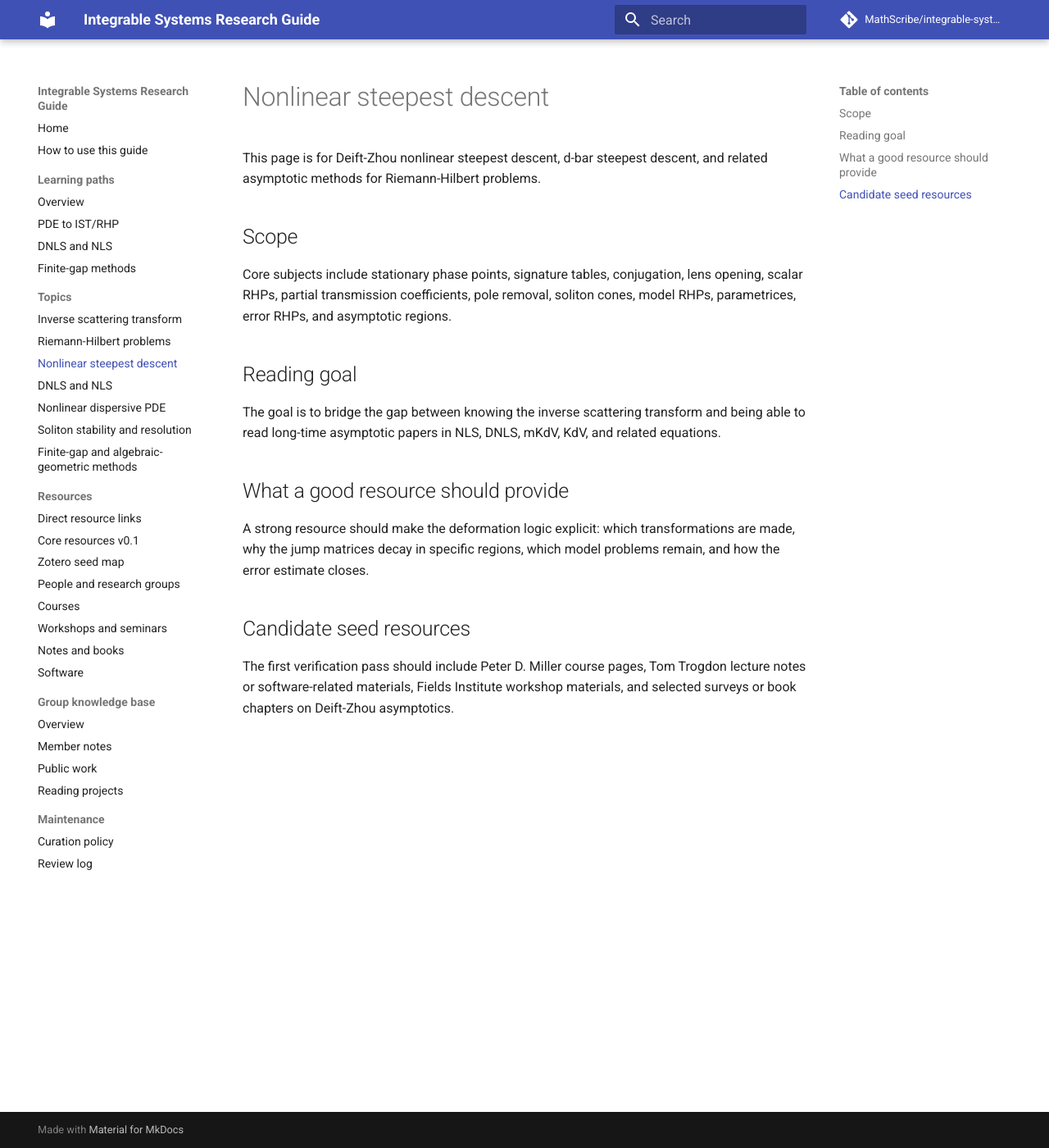
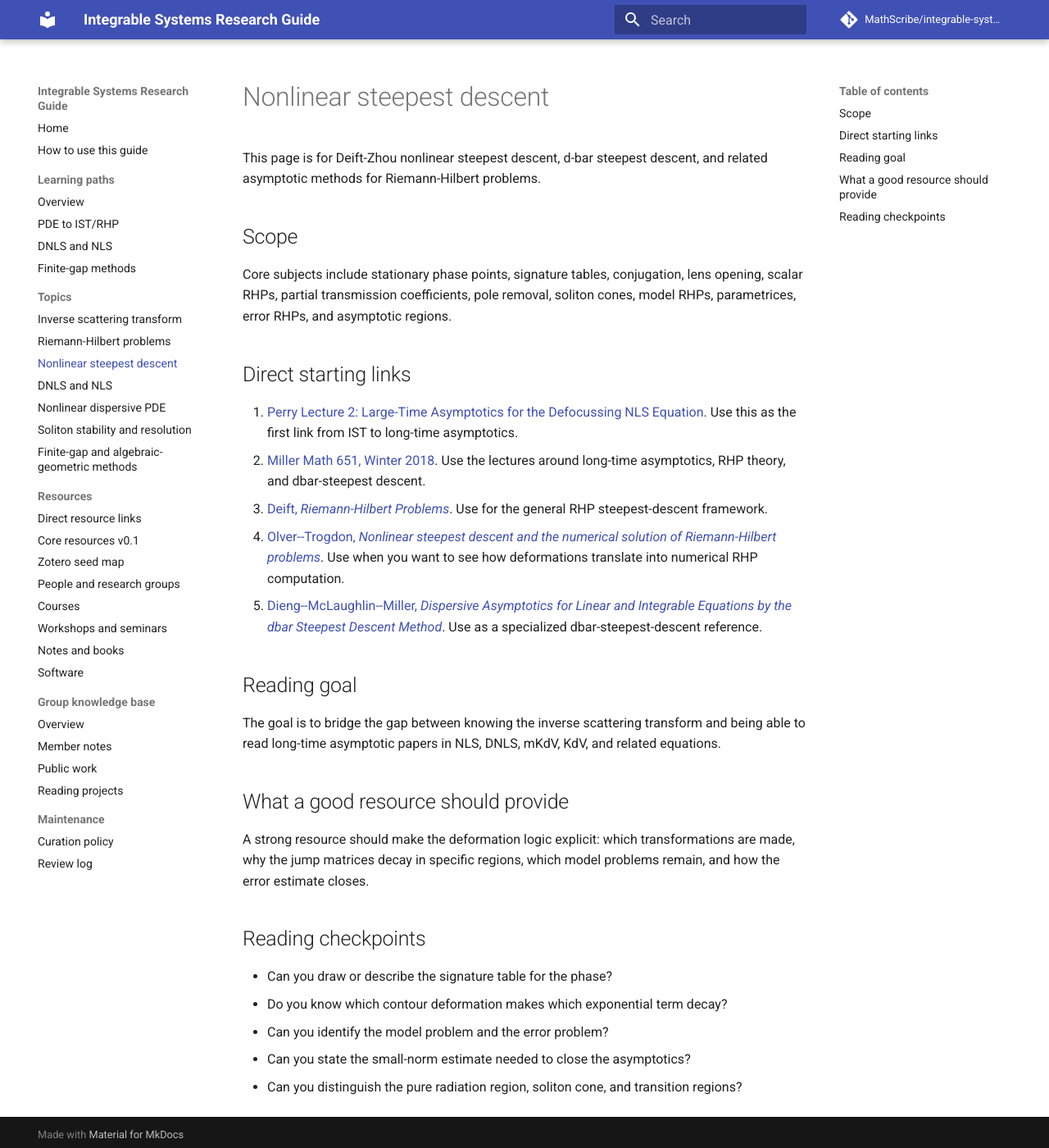
Before and after one commit to MathScribe/integrable-systems-guide, an MkDocs documentation site: the page built from docs/topics/nonlinear-steepest-descent.md, in a window 1280 px wide and 1400 px high. Shown: the whole window at 82% size. Built offline with MkDocs 1.6.1 and Material for MkDocs 9.7.7, drawn with Linux system fonts in a browser that asks for light colours; comment, search, counter and statistics services are not loaded.

Commit message:
Add direct nonlinear steepest descent links

```diff
--- a/docs/topics/nonlinear-steepest-descent.md
+++ b/docs/topics/nonlinear-steepest-descent.md
@@ -5,6 +5,14 @@ This page is for Deift-Zhou nonlinear steepest descent, d-bar steepest descent,
 ## Scope
 
 Core subjects include stationary phase points, signature tables, conjugation, lens opening, scalar RHPs, partial transmission coefficients, pole removal, soliton cones, model RHPs, parametrices, error RHPs, and asymptotic regions.
+
+## Direct starting links
+
+1. [Perry Lecture 2: Large-Time Asymptotics for the Defocussing NLS Equation](https://www.ms.uky.edu/~perry/Tsinghua-2025/Tsinghua-Lecture-2.pdf). Use this as the first link from IST to long-time asymptotics.
+2. [Miller Math 651, Winter 2018](https://websites.umich.edu/~millerpd/CurrentCourses/651_Winter18.html). Use the lectures around long-time asymptotics, RHP theory, and dbar-steepest descent.
+3. [Deift, *Riemann-Hilbert Problems*](https://arxiv.org/abs/1903.08304). Use for the general RHP steepest-descent framework.
+4. [Olver--Trogdon, *Nonlinear steepest descent and the numerical solution of Riemann-Hilbert problems*](https://arxiv.org/abs/1205.5604). Use when you want to see how deformations translate into numerical RHP computation.
+5. [Dieng--McLaughlin--Miller, *Dispersive Asymptotics for Linear and Integrable Equations by the dbar Steepest Descent Method*](https://arxiv.org/abs/1809.01222). Use as a specialized dbar-steepest-descent reference.
 
 ## Reading goal
 
@@ -14,6 +22,10 @@ The goal is to bridge the gap between knowing the inverse scattering transform a
 
 A strong resource should make the deformation logic explicit: which transformations are made, why the jump matrices decay in specific regions, which model problems remain, and how the error estimate closes.
 
-## Candidate seed resources
+## Reading checkpoints
 
-The first verification pass should include Peter D. Miller course pages, Tom Trogdon lecture notes or software-related materials, Fields Institute workshop materials, and selected surveys or book chapters on Deift-Zhou asymptotics.
+- Can you draw or describe the signature table for the phase?
+- Do you know which contour deformation makes which exponential term decay?
+- Can you identify the model problem and the error problem?
+- Can you state the small-norm estimate needed to close the asymptotics?
+- Can you distinguish the pure radiation region, soliton cone, and transition regions?
```
